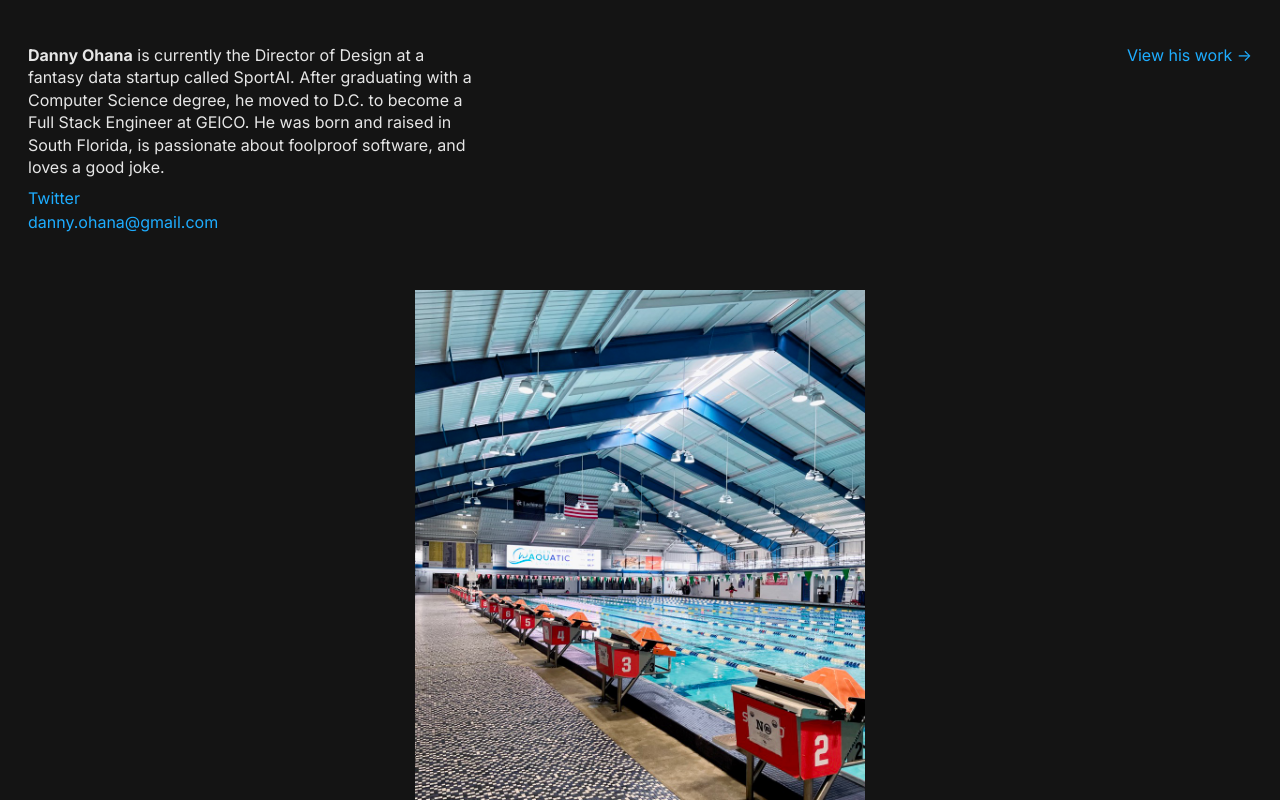
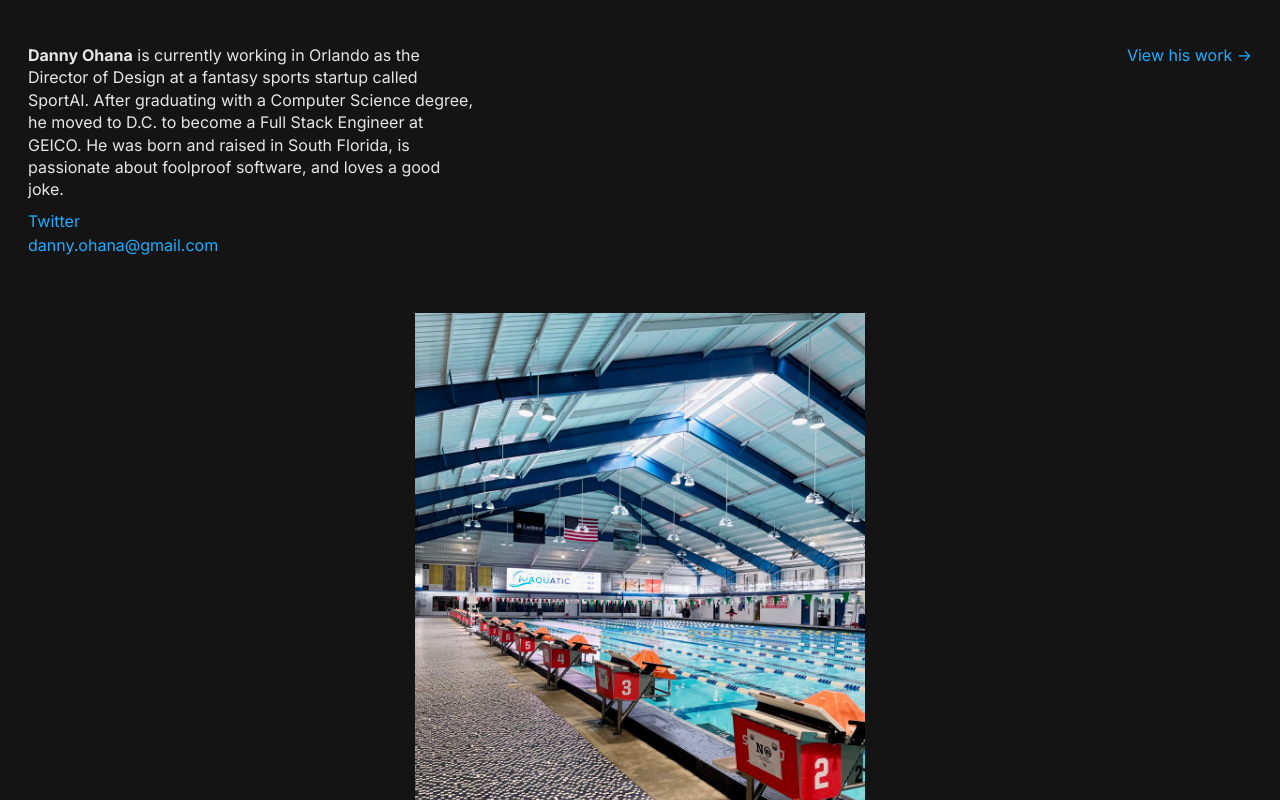
Before and after one commit to ohana23/corner-of-the-internet, a Next.js app: page / in a window 1280 px wide. Shown: the top 800 px of the page. Built offline with nearby package versions, Linux system fonts and the light colour scheme.

Commit message:
add location to main bio description

```diff
--- a/pages/index.js
+++ b/pages/index.js
@@ -7,11 +7,12 @@ function HomePage() {
     <div className={styles.container}>
       <div className={styles.textContainer}>
         <p className={styles.description}>
-          <strong>Danny Ohana</strong> is currently the Director of Design at a
-          fantasy data startup called SportAI. After graduating with a Computer
-          Science degree, he moved to D.C. to become a Full Stack Engineer at
-          GEICO. He was born and raised in South Florida, is passionate about
-          foolproof software, and loves a good joke.
+          <strong>Danny Ohana</strong> is currently working in Orlando as the
+          Director of Design at a fantasy sports startup called SportAI. After
+          graduating with a Computer Science degree, he moved to D.C. to become
+          a Full Stack Engineer at GEICO. He was born and raised in South
+          Florida, is passionate about foolproof software, and loves a good
+          joke.
           <div className={styles.lineheight15}>
             <a
               target="_blank"
```
